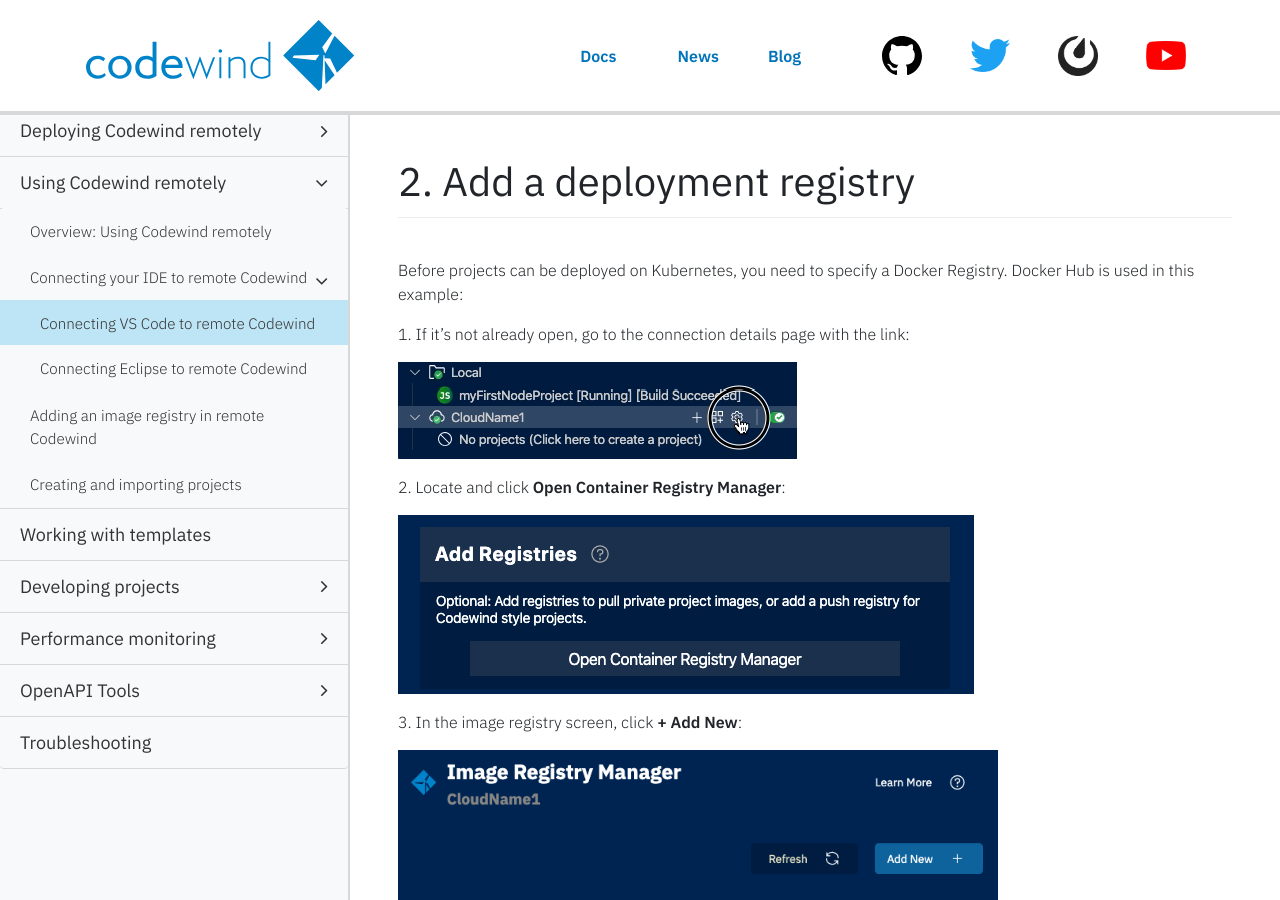
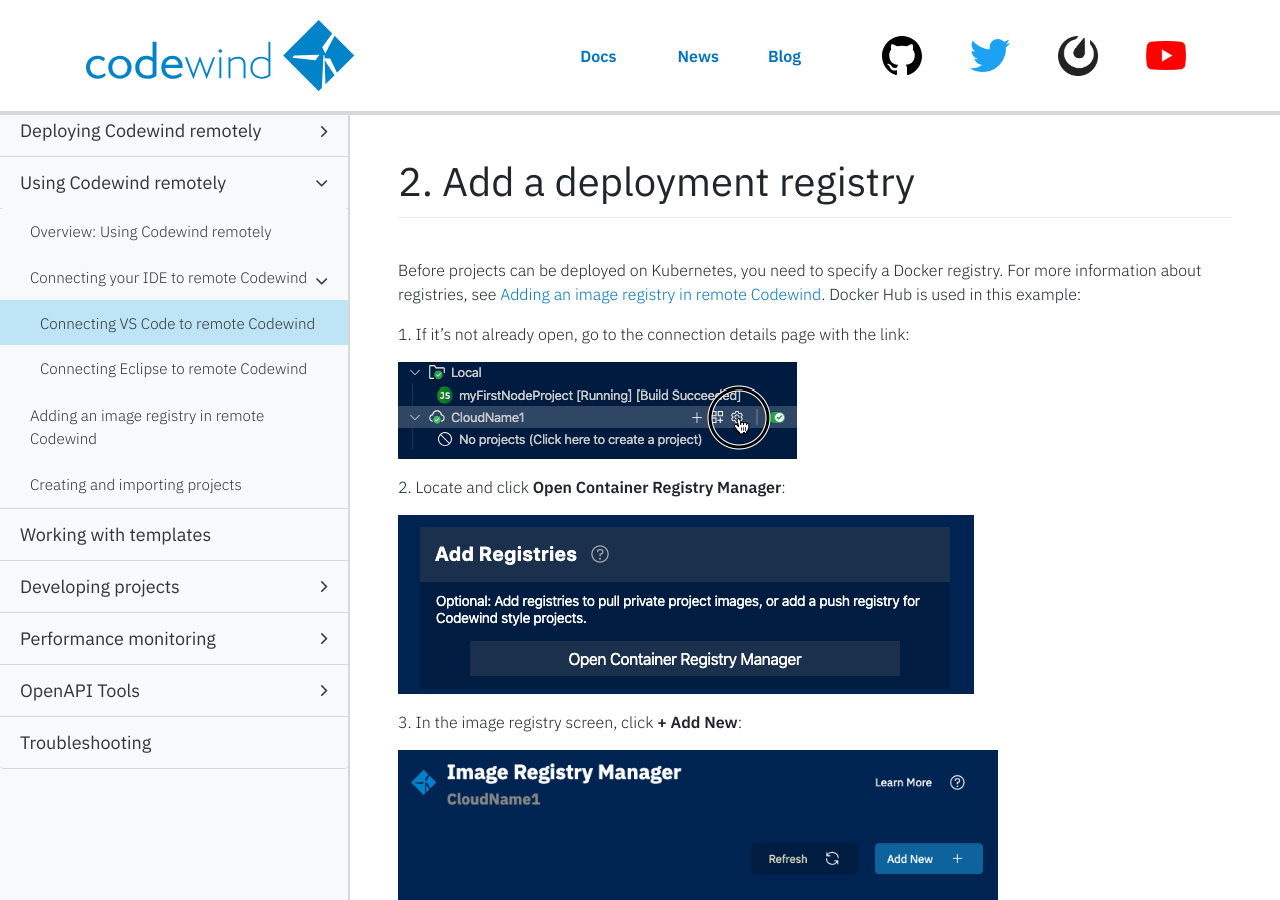
Before and after one commit to eclipse-archived/codewind-docs, a Jekyll site: the page built from docs/_documentations/remotedeploy-vscode.md, in a window 1280 px wide and 900 px high, scrolled down 1774 px. Built offline with Jekyll 4.4.1, drawn with Linux system fonts in a browser that asks for light colours; nearby versions of some CDN libraries; comment, search, counter and statistics services are not loaded.

Commit message:
sishida_2382_addlink
Signed-off-by: Sarah Ishida <sishida@us.ibm.com>

```diff
--- a/docs/_documentations/remotedeploy-vscode.md
+++ b/docs/_documentations/remotedeploy-vscode.md
@@ -44,7 +44,9 @@ The IDE and Codewind are connected.
 
 # 2. Add a deployment registry
 
-Before projects can be deployed on Kubernetes, you need to specify a Docker Registry. Docker Hub is used in this example:
+Before projects can be deployed on Kubernetes, you need to specify a Docker registry.
+For more information about registries, see [Adding an image registry in remote Codewind](remote-setupregistries.md).
+Docker Hub is used in this example:
 
 1\. If it's not already open, go to the connection details page with the link:
 
```
Also changed, not shown: docs/_documentations/remotedeploy-eclipse.md (+1 -0 lines).
